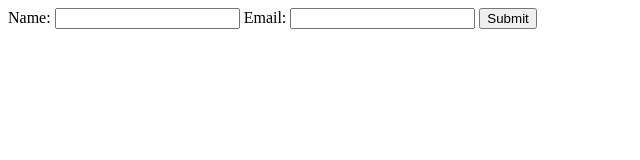
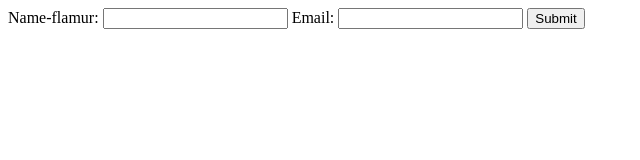
Before and after one commit to flag81/zbritje-server, a website: page index.html in a window 1280 px wide. Shown: the whole page, without its empty margins (0-640 px from the left). Drawn offline with Linux system fonts and the light colour scheme.

Commit message:
Update index.html

```diff
--- a/index.html
+++ b/index.html
@@ -7,7 +7,7 @@
 </head>
 <body>
     <form id="myForm">
-        <label for="name">Name:</label>
+        <label for="name">Name-flamur:</label>
         <input type="text" id="name" name="name" required>
         <label for="email">Email:</label>
         <input type="email" id="email" name="email" required>
```
